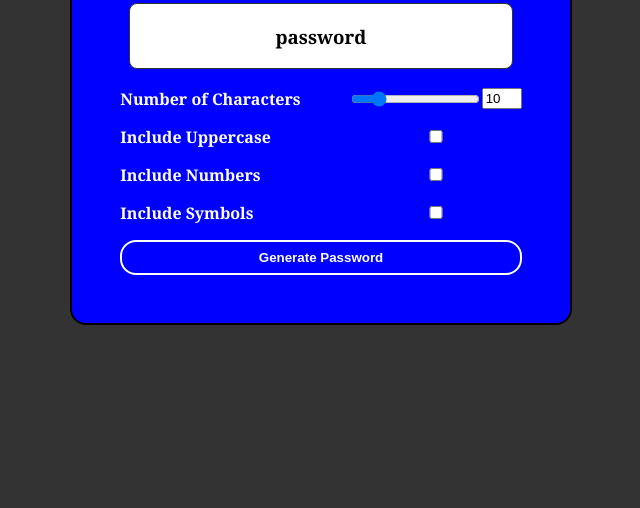
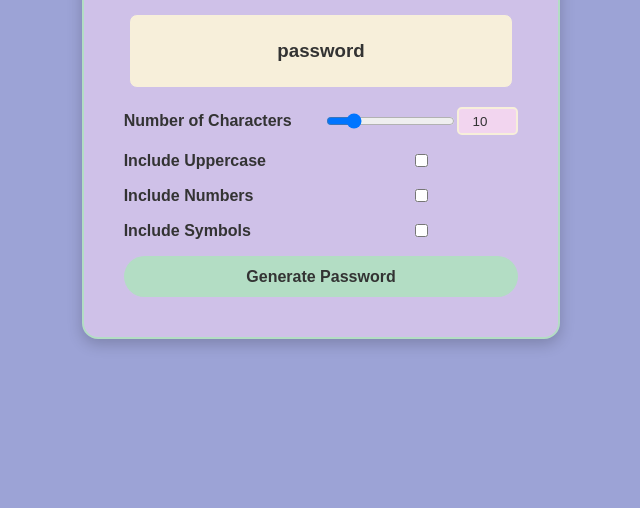
Before and after one commit to maheenraza03/PasswordGenerator, a plain HTML site: page index.html in a window 1280 px wide. Shown: the part 292-800 px from the top of the page, without its empty margins (319-959 px from the left). Drawn offline with Linux system fonts and the light colour scheme.

Commit message:
cleaning up layout + fixing mix up

```diff
--- a/script.js
+++ b/script.js
@@ -6,9 +6,9 @@ const includeNumbersElement = document.getElementById('numbers')
 const includeSymbolsElement = document.getElementById('symbol')
 const passwordDisplay = document.getElementById('passwordDisplay')
 
-const UPPERCASE_CHAR_CODE = arrayFromLowToHigh(65, 90)
+const NUMBERS_CHAR_CODE = arrayFromLowToHigh(65, 90)
 const LOWERCASE_CHAR_CODE = arrayFromLowToHigh(97, 122)
-const NUMBERS_CHAR_CODE = arrayFromLowToHigh(48, 57)
+const UPPERCASE_CHAR_CODE = arrayFromLowToHigh(48, 57)
 const SYMBOL_CHAR_CODE = arrayFromLowToHigh(33, 47).concat(arrayFromLowToHigh(58, 64)).concat(arrayFromLowToHigh(91, 96)).concat(arrayFromLowToHigh(123, 126))
 
 
--- a/styles.css
+++ b/styles.css
@@ -1,41 +1,46 @@
 body {
-    background-color: #333;
-    color: white;
+    background-color: #9CA3D6;
+    color: #333;
     display: flex;
     justify-content: center;
     align-items: center;
     min-height: 100vh;
     margin: 0;
-    font-family: Georgia, 'Times New Roman', Times, serif;
+    font-family: 'Poppins', sans-serif;
 }
 
 .container {
-    background-color: blue;
-    padding: 3rem;
+    background-color: #CFC1E8;
+    padding: 2.5rem;
     border-radius: 1rem;
-    border: 2px solid black;
+    border: 2px solid #B3DDC4;
     display: flex;
     justify-content: center;
     align-items: center;
     flex-direction: column;
+    box-shadow: 0px 5px 15px rgba(0, 0, 0, 0.2);
+}
+
+.title {
+    margin-bottom: 1.5rem;
+    text-align: center;
+    font-size: 1.8rem;
+    font-weight: bold;
+    color: #333;
 }
 
 .form {
     display: grid;
     grid-template-columns: auto auto;
     row-gap: 1rem;
-    column-gap: 3rem;
+    column-gap: 2rem;
     justify-content: center;
     align-items: center;
 }
 
-.title {
-    margin: 0;
-    text-align: center;
-}
-
 label {
     font-weight: bold;
+    color: #333;
 }
 
 .amountContainer {
@@ -44,34 +49,44 @@ label {
 }
 
 .number-input {
-    width: 2rem;
+    width: 3rem;
+    padding: 0.3rem;
+    border: 2px solid #F7EFDA;
+    border-radius: 0.3rem;
+    background-color: #F2D5EF;
+    color: #333;
+    text-align: center;
 }
 
 .password-display {
-    background-color: white;
-    color: black;
+    background-color: #F7EFDA;
+    color: #333;
     padding: 1rem;
-    border: 1px solid #333;
-    height: 2rem;
+    border: 1px solid #CFC1E8;
+    height: 2.5rem;
     width: 350px;
     display: flex;
     justify-content: center;
     align-items: center;
-    word-break: break-all;
-    border-radius: .5rem;
+    word-break: break-word;
+    border-radius: 0.5rem;
+    font-weight: bold;
 }
 
 .btn {
     grid-column: span 2;
-    background-color: transparent;
-    border: 2px solid white;
-    color: white;
-    padding: .5rem 1rem;
+    background-color: #B3DDC4;
+    border: none;
+    color: #333;
+    padding: 0.7rem 1.5rem;
     font-weight: bold;
     cursor: pointer;
-    border-radius: 1rem;
+    border-radius: 2rem;
+    transition: all 0.3s ease-in-out;
+    font-size: 1rem;
 }
 
 .btn:hover {
-    background-color: #ffffff33;
+    background-color: #9CA3D6;
+    transform: scale(1.05);
 }
```
